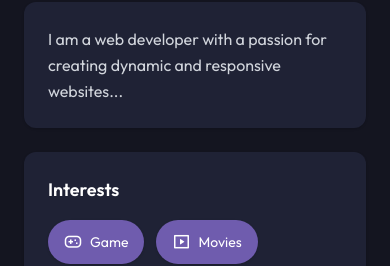
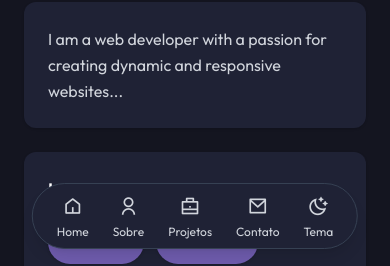
Before and after one commit to emanuel-malungo/CV-Online--Emalungo, a website: page index.html in a window 390 px wide. Shown: the part 579-845 px from the top of the page. Drawn offline with nearby package versions, Linux system fonts and the light colour scheme.

Commit message:
refactor: add fixed mobile navigation bar with improved styling and layout

```diff
--- a/index.html
+++ b/index.html
@@ -10,9 +10,6 @@
 
     <!-- CDN REMIXICON -->
     <link href="https://cdn.jsdelivr.net/npm/remixicon@4.5.0/fonts/remixicon.css" rel="stylesheet" />
-
-
-
 
     <title>Emalungo | CV online</title>
 </head>
@@ -206,10 +203,46 @@
                 </div>
             </div>
         </section>
+    </main>
+
+
+    <!-- Menu Flutuante Mobile -->
+    <nav
+        class="fixed bottom-4 left-1/2 -translate-x-1/2 bg-white dark:bg-[#1f2235] border border-gray-300 dark:border-gray-700 shadow-lg rounded-full px-6 py-2 flex items-center justify-between gap-6 z-50 md:hidden">
+        <!-- Home -->
+        <button class="flex flex-col items-center text-sm text-gray-700 dark:text-gray-300 hover:text-[#6f5cae]">
+            <i class="ri-home-5-line text-xl"></i>
+            <span class="text-xs mt-1">Home</span>
+        </button>
+
+        <!-- Sobre -->
+        <button class="flex flex-col items-center text-sm text-gray-700 dark:text-gray-300 hover:text-[#6f5cae]">
+            <i class="ri-user-line text-xl"></i>
+            <span class="text-xs mt-1">Sobre</span>
+        </button>
+
+        <!-- Projetos -->
+        <button class="flex flex-col items-center text-sm text-gray-700 dark:text-gray-300 hover:text-[#6f5cae]">
+            <i class="ri-briefcase-line text-xl"></i>
+            <span class="text-xs mt-1">Projetos</span>
+        </button>
+
+        <!-- Contato -->
+        <button class="flex flex-col items-center text-sm text-gray-700 dark:text-gray-300 hover:text-[#6f5cae]">
+            <i class="ri-mail-line text-xl"></i>
+            <span class="text-xs mt-1">Contato</span>
+        </button>
+
+        <!-- Modo Claro/Escuro -->
+        <button id="toggle-theme"
+            class="flex flex-col items-center text-sm text-gray-700 dark:text-gray-300 hover:text-[#6f5cae]">
+            <i class="ri-moon-clear-line text-xl dark:ri-sun-line"></i>
+            <span class="text-xs mt-1">Tema</span>
+        </button>
+    </nav>
 
 
 
-    </main>
 
 
     <!-- SCRIPT JS -->
```
Also changed, not shown: assets/css/output.css.
